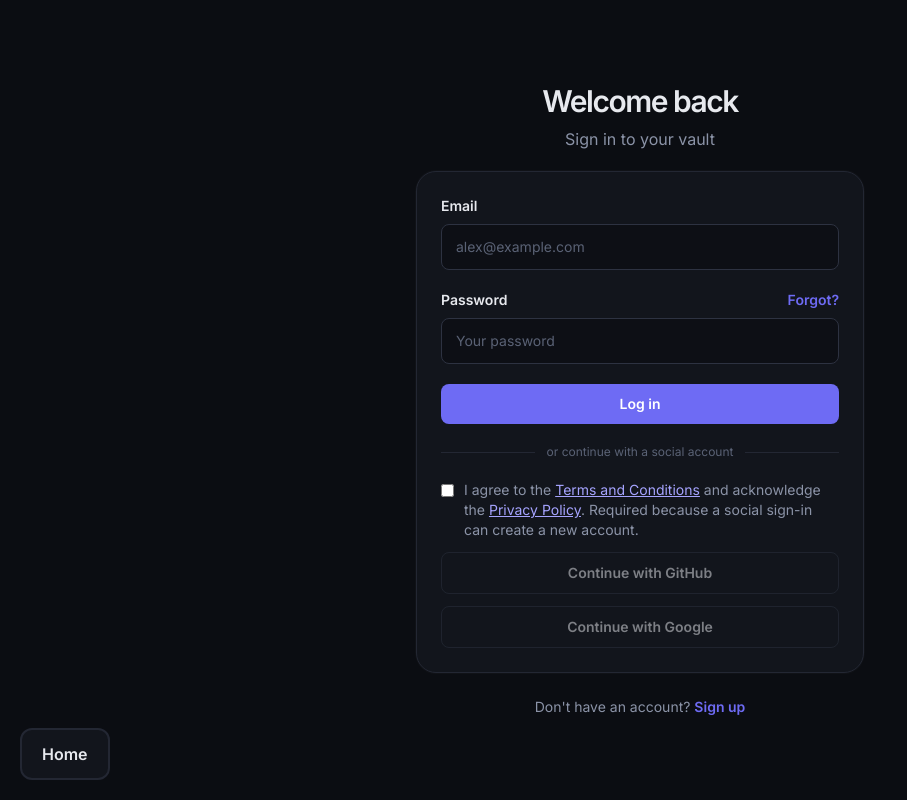
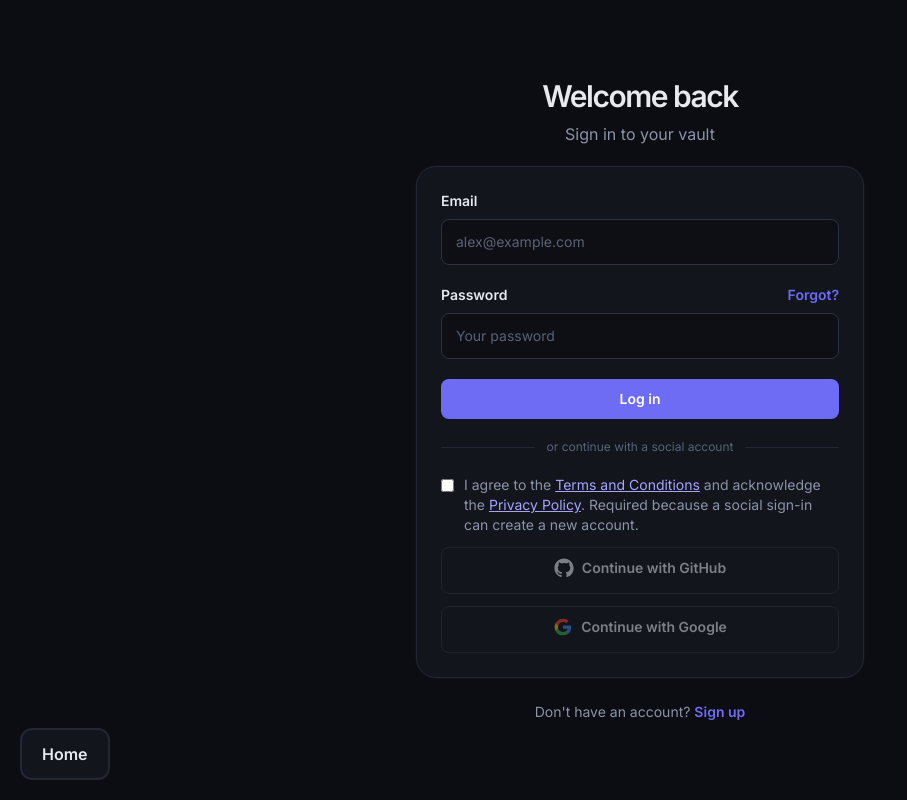
Before and after one commit to PrabhatBargoti/DevVault, a React (Vite) app in the folder Client/: page /Login in a window 1280 px wide. Shown: the whole page, without its empty margins (0-907 px from the left). Built offline with nearby package versions, Linux system fonts and the light colour scheme; no server answers.

Commit message:
Oauth img fixed

```diff
--- a/Client/src/Layouts/auth/LoginPage.jsx
+++ b/Client/src/Layouts/auth/LoginPage.jsx
@@ -1,5 +1,6 @@
 import { useState } from 'react'
 import { Link, useLocation, useNavigate } from 'react-router-dom'
+import AuthProviderIcon from '../../components/AuthProviderIcon'
 import SEO from '../../components/SEO'
 import HomeShortcut from '../../components/HomeShortcut'
 import { getSupabaseClient } from '../../lib/supabase'
@@ -133,7 +134,10 @@ const LoginPage = () => {
                 onClick={() => handleOAuthSignIn('github')}
                 className="w-full cursor-pointer rounded-lg border border-[#2D3241] bg-transparent py-2.5 text-sm font-semibold text-[#E7E9EE] transition-colors hover:bg-[#1C2029] disabled:cursor-not-allowed disabled:opacity-50"
               >
+                <span className="inline-flex items-center justify-center gap-2">
+                  <AuthProviderIcon provider="github" />
                 Continue with GitHub
+                </span>
               </button>
               <button
                 type="button"
@@ -141,7 +145,10 @@ const LoginPage = () => {
                 onClick={() => handleOAuthSignIn('google')}
                 className="w-full cursor-pointer rounded-lg border border-[#2D3241] bg-transparent py-2.5 text-sm font-semibold text-[#E7E9EE] transition-colors hover:bg-[#1C2029] disabled:cursor-not-allowed disabled:opacity-50"
               >
+                <span className="inline-flex items-center justify-center gap-2">
+                  <AuthProviderIcon provider="google" />
                 Continue with Google
+                </span>
               </button>
             </div>
           </main>
--- a/Client/src/Layouts/auth/SignUpPage.jsx
+++ b/Client/src/Layouts/auth/SignUpPage.jsx
@@ -1,5 +1,6 @@
 import { useState } from 'react'
 import { Link, useNavigate } from 'react-router-dom'
+import AuthProviderIcon from '../../components/AuthProviderIcon'
 import SEO from '../../components/SEO'
 import HomeShortcut from '../../components/HomeShortcut'
 import { getSupabaseClient } from '../../lib/supabase'
@@ -180,6 +181,7 @@ const SignUpPage = () => {
                   onClick={() => handleOAuthSignUp('github')}
                   className="flex w-full cursor-pointer items-center justify-center gap-2 rounded-lg border border-[#2D3241] bg-transparent py-2.5 text-sm font-semibold text-[#E7E9EE] transition-colors hover:bg-[#1C2029] disabled:cursor-not-allowed disabled:opacity-50"
                 >
+                  <AuthProviderIcon provider="github" />
                   Continue with GitHub
                 </button>
                 <button
@@ -188,6 +190,7 @@ const SignUpPage = () => {
                   onClick={() => handleOAuthSignUp('google')}
                   className="flex w-full cursor-pointer items-center justify-center gap-2 rounded-lg border border-[#2D3241] bg-transparent py-2.5 text-sm font-semibold text-[#E7E9EE] transition-colors hover:bg-[#1C2029] disabled:cursor-not-allowed disabled:opacity-50"
                 >
+                  <AuthProviderIcon provider="google" />
                   Continue with Google
                 </button>
               </form>
--- /dev/null
+++ b/Client/src/components/AuthProviderIcon.jsx
@@ -0,0 +1,25 @@
+const AuthProviderIcon = ({ provider }) => {
+  if (provider === 'github') {
+    return (
+      <svg
+        aria-hidden="true"
+        viewBox="0 0 24 24"
+        className="h-5 w-5 shrink-0 text-[#E7E9EE]"
+        fill="currentColor"
+      >
+        <path d="M12 .5C5.65.5.5 5.65.5 12c0 5.08 3.29 9.39 7.86 10.91.57.1.78-.25.78-.55 0-.27-.01-1.17-.02-2.12-3.2.7-3.88-1.36-3.88-1.36-.52-1.34-1.28-1.69-1.28-1.69-1.05-.72.08-.7.08-.7 1.16.08 1.77 1.19 1.77 1.19 1.03 1.77 2.7 1.26 3.36.96.1-.75.4-1.26.73-1.55-2.55-.29-5.24-1.28-5.24-5.68 0-1.26.45-2.28 1.19-3.08-.12-.29-.52-1.46.11-3.05 0 0 .97-.31 3.18 1.18a10.9 10.9 0 0 1 2.9-.39c.98 0 1.97.13 2.9.39 2.2-1.49 3.17-1.18 3.17-1.18.63 1.59.23 2.76.11 3.05.74.8 1.19 1.82 1.19 3.08 0 4.41-2.69 5.38-5.25 5.67.41.36.78 1.06.78 2.14 0 1.55-.01 2.79-.01 3.17 0 .3.2.66.79.55A10.52 10.52 0 0 0 23.5 12C23.5 5.65 18.35.5 12 .5Z" />
+      </svg>
+    )
+  }
+
+  return (
+    <svg aria-hidden="true" viewBox="0 0 48 48" className="h-5 w-5 shrink-0">
+      <path fill="#4285F4" d="M43.6 24.5c0-1.4-.1-2.8-.4-4.1H24v7.8h11a9.4 9.4 0 0 1-4.1 6.2v5.1h6.6c3.9-3.6 6.1-8.8 6.1-15Z" />
+      <path fill="#34A853" d="M24 44c5.5 0 10.1-1.8 13.5-4.9l-6.6-5.1c-1.8 1.2-4.1 2-6.9 2-5.3 0-9.8-3.6-11.4-8.4H5.8v5.2A20 20 0 0 0 24 44Z" />
+      <path fill="#FBBC05" d="M12.6 27.6a12 12 0 0 1 0-7.2v-5.2H5.8a20 20 0 0 0 0 17.6l6.8-5.2Z" />
+      <path fill="#EA4335" d="M24 12c3 0 5.7 1 7.8 3.1l5.8-5.8A19.4 19.4 0 0 0 24 4 20 20 0 0 0 5.8 15.2l6.8 5.2C14.2 15.6 18.7 12 24 12Z" />
+    </svg>
+  )
+}
+
+export default AuthProviderIcon
```
